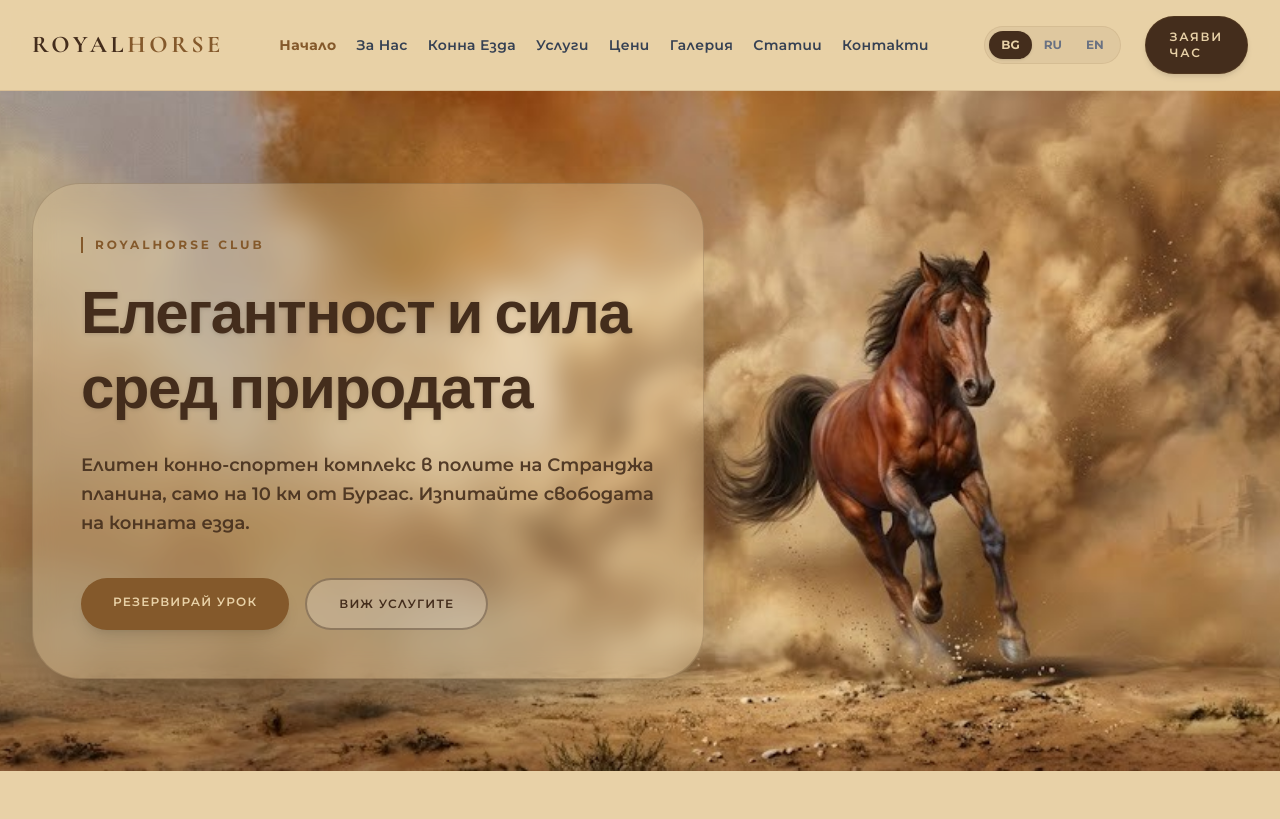
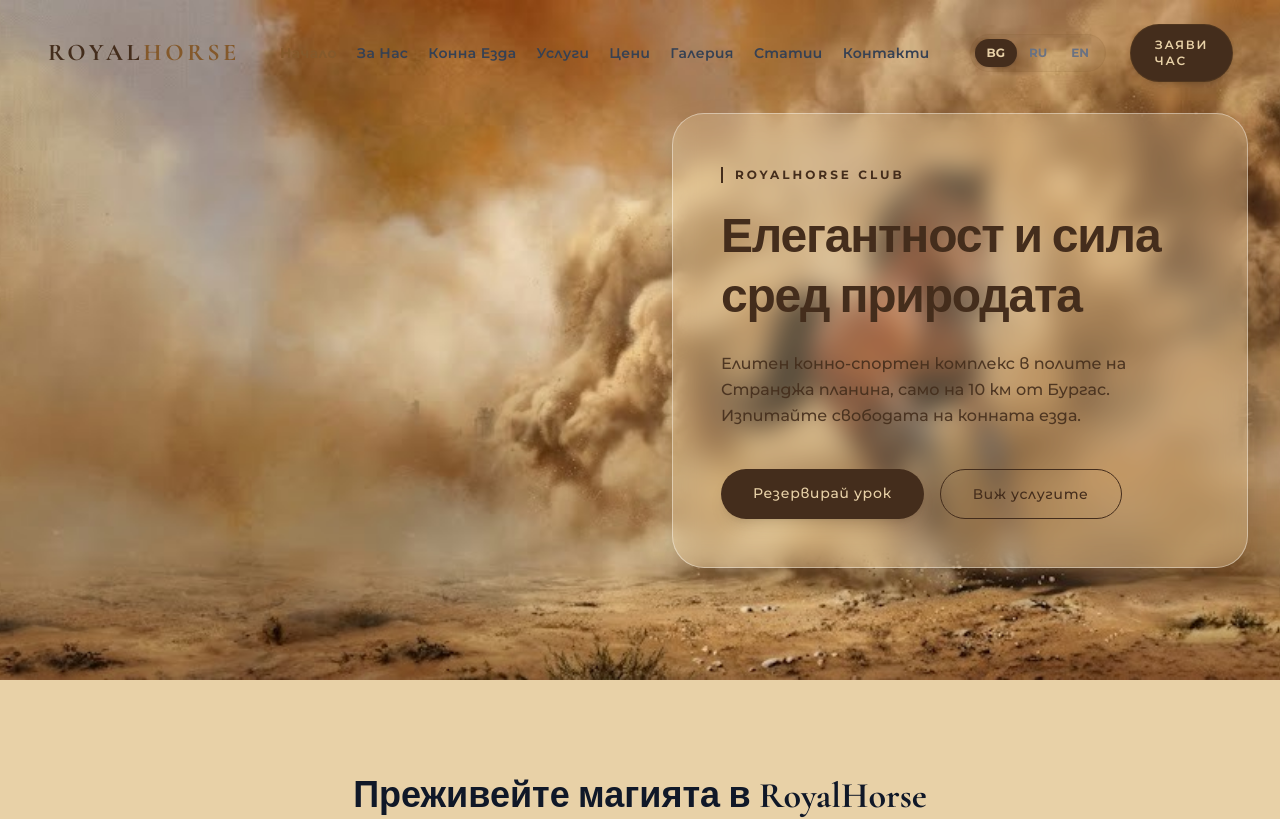
Before and after one commit to NTIVI/RoyalHorse, a Next.js app: page / in a window 1280 px wide. Shown: the top 819 px of the page. Built offline with nearby package versions, Linux system fonts and the light colour scheme.

Commit message:
style: match hero section exactly to the design reference (transparent header, right-aligned glass block)

```diff
--- a/src/app/components/Header.tsx
+++ b/src/app/components/Header.tsx
@@ -24,7 +24,7 @@ export default function Header() {
   ];
 
   return (
-    <nav className="sticky top-0 z-45 bg-[#E8D1A7]/90 backdrop-blur-lg border-b border-[#84592B]/15 py-4 px-4 sm:px-6 lg:px-8">
+    <nav className="absolute top-0 left-0 right-0 w-full z-50 bg-transparent py-6 px-4 sm:px-8 lg:px-12">
       <div className="max-w-7xl mx-auto flex items-center justify-between gap-6 lg:gap-10">
         {/* Logo */}
         <Link href="/" className="flex items-center gap-2 group flex-shrink-0">
--- a/src/app/page.tsx
+++ b/src/app/page.tsx
@@ -59,28 +59,28 @@ export default function HomeView() {
             />
           </div>
 
-          <div className="max-w-7xl mx-auto px-4 sm:px-6 lg:px-8 relative z-10 w-full py-20 text-left">
-            <div className="max-w-2xl space-y-6 bg-[#E8D1A7]/30 backdrop-blur-md border border-[#442D1C]/20 rounded-[3rem] p-8 sm:p-12 shadow-2xl">
-              <span className="hero-animate inline-block text-xs font-bold uppercase tracking-[0.25em] text-[#84592B] border-l-2 border-[#84592B] pl-3">
+          <div className="max-w-7xl mx-auto px-4 sm:px-6 lg:px-8 relative z-10 w-full py-20 flex justify-end items-center">
+            <div className="max-w-lg lg:max-w-xl space-y-6 bg-[#E8D1A7]/30 backdrop-blur-md border border-white/40 rounded-[2rem] p-8 sm:p-12 shadow-2xl text-left">
+              <span className="hero-animate inline-block text-xs font-bold uppercase tracking-[0.25em] text-[#442D1C] border-l-2 border-[#442D1C] pl-3">
                 {t[lang].siteTitle}
               </span>
-              <h1 className="hero-animate text-4xl sm:text-5xl lg:text-6xl font-serif font-bold text-[#442D1C] tracking-tight leading-tight drop-shadow-sm">
+              <h1 className="hero-animate text-4xl sm:text-5xl font-serif font-bold text-[#442D1C] tracking-tight leading-tight">
                 {t[lang].heroTitle}
               </h1>
-              <p className="hero-animate text-base sm:text-lg text-[#442D1C]/90 font-semibold leading-relaxed max-w-xl">
+              <p className="hero-animate text-sm sm:text-base text-[#442D1C]/90 font-medium leading-relaxed max-w-md">
                 {t[lang].heroSubtitle}
               </p>
 
               <div className="hero-animate pt-4 flex flex-wrap gap-4">
                 <Link
                   href="/contacts"
-                  className="btn-animate bg-[#84592B] hover:bg-[#9D9167] text-[#E8D1A7] font-semibold text-xs uppercase tracking-widest px-8 py-4 rounded-full shadow-lg transition-colors cursor-pointer"
+                  className="btn-animate bg-[#442D1C] hover:bg-[#2A1B10] text-[#E8D1A7] font-medium text-xs sm:text-sm tracking-wider px-8 py-3.5 rounded-full shadow-lg transition-colors cursor-pointer"
                 >
                   {t[lang].heroCTA1}
                 </Link>
                 <Link
                   href="/services"
-                  className="btn-animate border-2 border-[#442D1C]/40 hover:border-[#442D1C] hover:bg-[#442D1C]/10 text-[#442D1C] font-semibold text-xs uppercase tracking-widest px-8 py-4 rounded-full transition-all cursor-pointer bg-white/20"
+                  className="btn-animate border border-[#442D1C] hover:bg-[#442D1C]/10 text-[#442D1C] font-medium text-xs sm:text-sm tracking-wider px-8 py-3.5 rounded-full transition-all cursor-pointer"
                 >
                   {t[lang].heroCTA2}
                 </Link>
```
